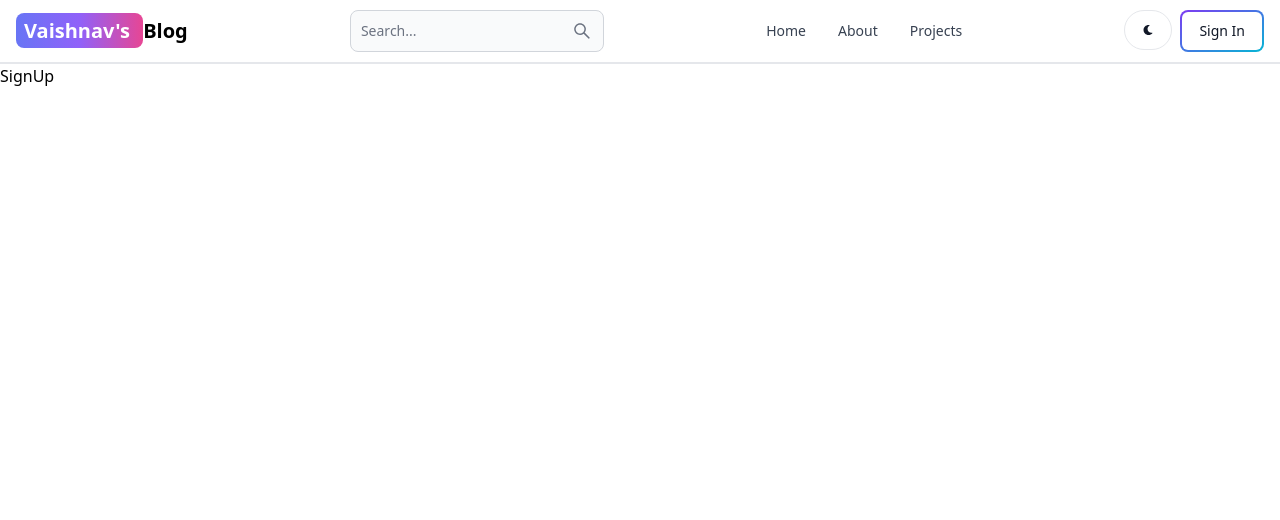
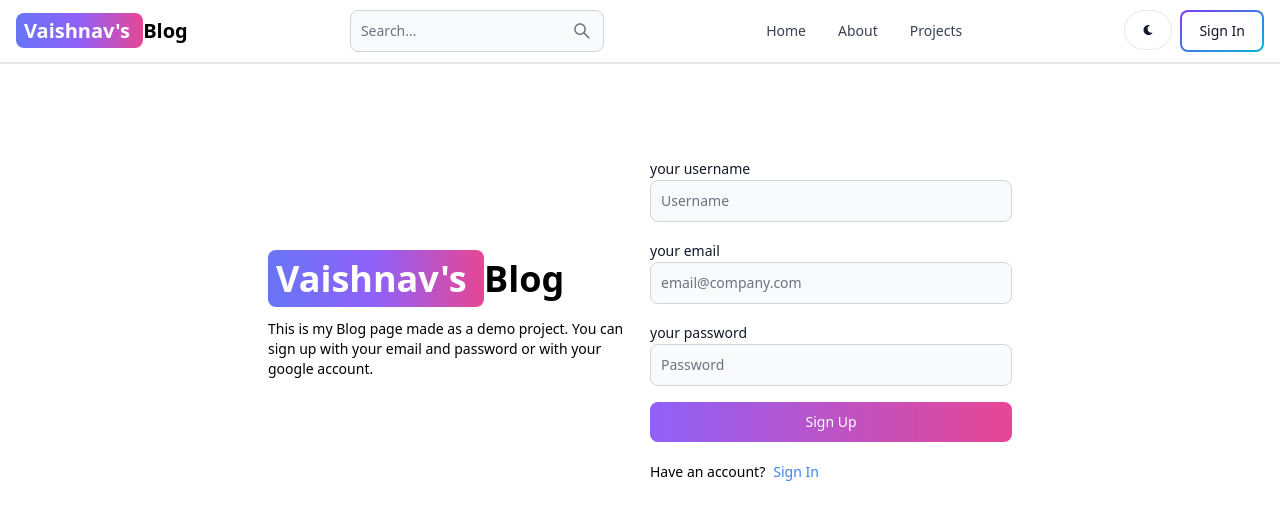
Before and after one commit to vaishnavv007/mern-blog, a React (Vite) app in the folder client/: page /sign-up in a window 1280 px wide. Shown: the top 520 px of the page. Built offline with nearby package versions, Linux system fonts and the light colour scheme.

Commit message:
create sign up ui

```diff
--- a/client/src/pages/SignUp.jsx
+++ b/client/src/pages/SignUp.jsx
@@ -1,8 +1,71 @@
+import { Label, TextInput, Button } from 'flowbite-react'
 import React from 'react'
+import { Link } from 'react-router-dom'
 
 function SignUp() {
   return (
-    <div>SignUp</div>
+    <div className='min-h-screen mt-20'>
+
+      <div className='flex p-3 max-w-3xl mx-auto flex-col md:flex-row md:items-center gap-5'>
+        {/* left */}
+
+        <div className='flex-1'>
+        <Link to="/" className='font-bold dark:text-white text-4xl'>
+             <span className='px-2 py-1 bg-gradient-to-r from-indigo-500 via-purple-500
+             to-pink-500 rounded-lg text-white'> Vaishnav's </span>
+             Blog
+        </Link>
+        <p className='text-sm mt-5'>
+          This is my Blog page made as a demo project. You can sign up with your email and
+          password or with your google account.
+        </p>
+        </div>
+
+        {/* right */}
+
+        <div className='flex-1'>
+          <form className='flex flex-col gap-4'>
+            <div>
+              <Label value='your username' />
+              <TextInput
+              type='text'
+              placeholder='Username'
+              id='username'
+              />
+            </div>
+            <div>
+              <Label value='your email' />
+              <TextInput
+              type='text'
+              placeholder='email@company.com'
+              id='email'
+              />
+            </div>
+            <div>
+              <Label value='your password' />
+              <TextInput
+              type='text'
+              placeholder='Password'
+              id='password'
+              />
+            </div>
+            <Button gradientDuoTone='purpleToPink' type='submit' >
+              Sign Up
+            </Button>
+          </form>
+
+          <div className='flex gap-2 text-sm mt-5'>
+            <span>Have an account?</span>
+            <Link to='/sign-in' className='text-blue-500' >
+            Sign In
+            </Link>
+          </div>
+
+        </div>
+
+      </div>
+
+    </div>
   )
 }
 
```
